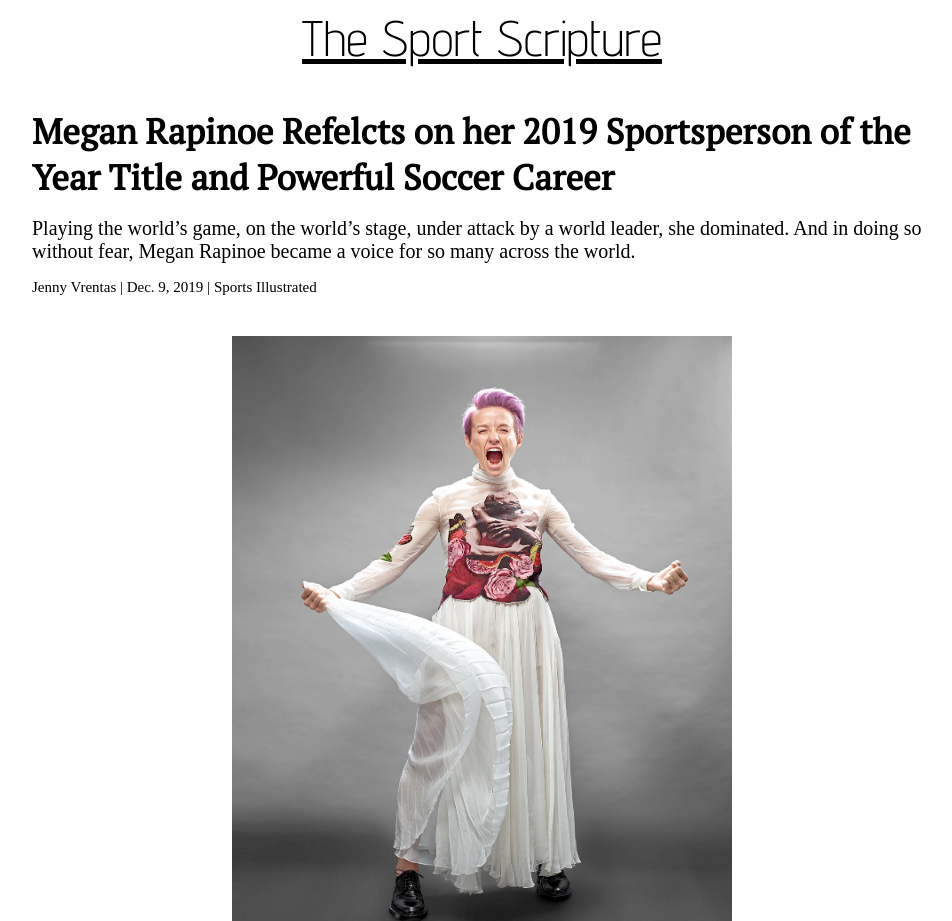
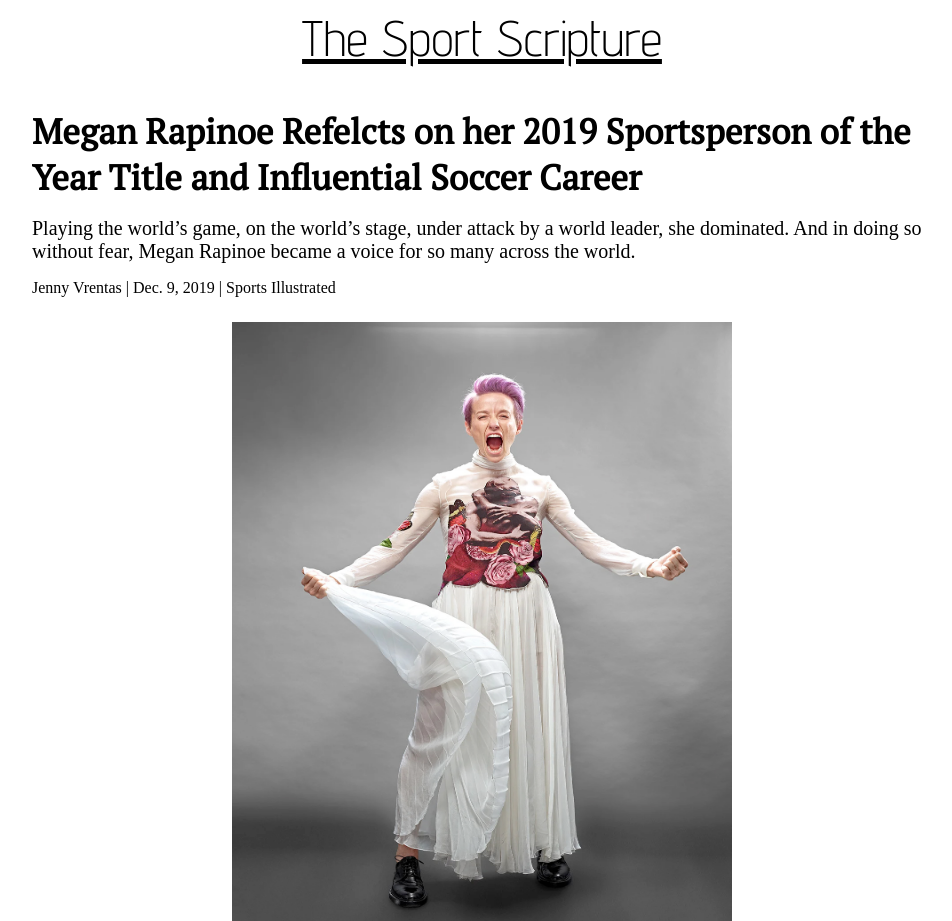
Before and after one commit to ella202/Midterm, a plain HTML site: page index.html in a window 1280 px wide. Shown: the top 921 px of the page, without its empty margins (158-1110 px from the left). Drawn offline with Linux system fonts and the light colour scheme.

Commit message:
Update index.html

```diff
--- a/index.html
+++ b/index.html
@@ -10,11 +10,11 @@
 <div id="content">
 
 <div class="mast"><u><center> <link href="https://fonts.googleapis.com/css2?family=Advent+Pro:wght@300&display=swap" rel="stylesheet"> The Sport Scripture </center></u></div>
-<div class="headline"> <link href="https://fonts.googleapis.com/css2?family=PT+Serif&display=swap" rel="stylesheet"> Megan Rapinoe Refelcts on her 2019 Sportsperson of the Year Title and Powerful Soccer Career </div>
+<div class="headline"> <link href="https://fonts.googleapis.com/css2?family=PT+Serif&display=swap" rel="stylesheet"> Megan Rapinoe Refelcts on her 2019 Sportsperson of the Year Title and Influential Soccer Career </div>
 
 <h2> <link href="https://fonts.googleapis.com/css2?family=Noto+Serif+KR:wght@200&display=swap" rel="stylesheet"> Playing the world’s game, on the world’s stage, under attack by a world leader, she dominated. And in doing so without fear, Megan Rapinoe became a voice for so many across the world.</h2>
 
-<h3> <link href="https://fonts.googleapis.com/css2?family=Noto+Serif+KR:wght@200&display=swap" rel="stylesheet"> Jenny Vrentas | Dec. 9, 2019 | Sports Illustrated </h3>
+<div id="byline"> <link href="https://fonts.googleapis.com/css2?family=Noto+Serif+KR:wght@200&display=swap" rel="stylesheet"> Jenny Vrentas | Dec. 9, 2019 | Sports Illustrated </div>
 <div class="photo1"><center><img src="rapinoe8.jpg" width="500px" height="600px"/></center></div>
 <div class="caption1"> <center> Megan Rapinoe (Source:SI.com)</center> </div>
   <p1>   Before the final whistle, before the chants of “Equal pay!” ricocheted around Stade de Lyon, before Megan Rapinoe’s arms were filled with all the trophies a soccer player could possibly earn in one year, first came the tears.
@@ -69,7 +69,7 @@
 
 <div id="sub2"> <center><link href="https://fonts.googleapis.com/css2?family=Noto+Serif+KR:wght@200&display=swap" rel="stylesheet">Standing up for what you believe </center> </div>
 
-<div class="photo4"><center><img src="rapinoe3.jpg" width="400px" height="400px"><center></div>
+<div class="photo4"><center><img src="rapinoe3.jpg" width="400px" height="500px"><center></div>
 
 <div class="caption4"> <center> Megan Rapinoe (Source: SI.com)</center> </div>
 
```
